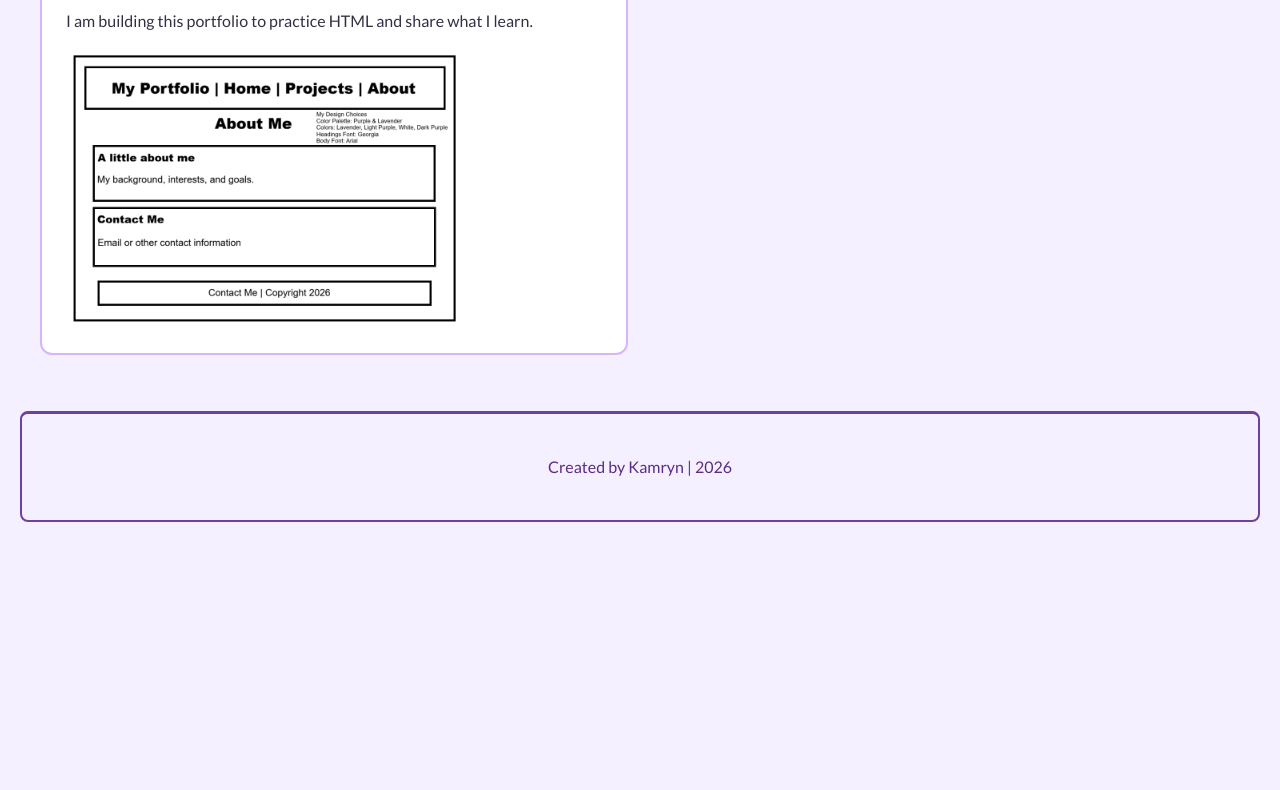
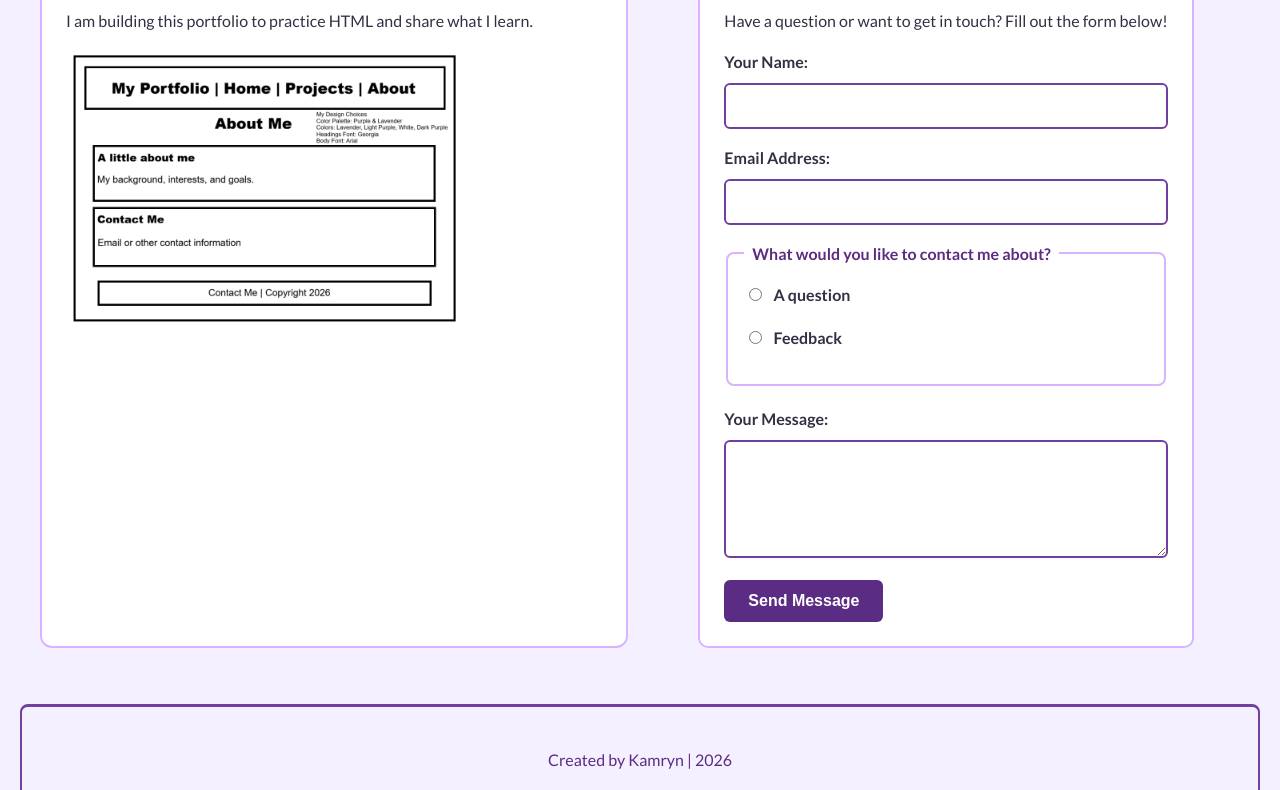
Before and after one commit to khelm95/personal-portfolio, a plain HTML site: page about.html in a window 1280 px wide. Shown: the part 885-1675 px from the top of the page. Before the commit the page ends 1427 px from the top, so only its background shows below. Drawn offline with Linux system fonts and the light colour scheme.

Commit message:
Add files via upload
Add accessible contact form and update README

```diff
--- a/about.html
+++ b/about.html
@@ -56,6 +56,50 @@
                 width="400"
             >
         </section>
+
+<section id="contact-form">
+    <h2>Contact Me</h2>
+    <p>Have a question or want to get in touch? Fill out the form below!</p>
+
+    <form action="#" method="post">
+
+        <div class="form-group">
+            <label for="name">Your Name:</label>
+            <input type="text" id="name" name="name" required>
+        </div>
+
+        <div class="form-group">
+            <label for="email">Email Address:</label>
+            <input type="email" id="email" name="email" required>
+        </div>
+
+        <fieldset>
+            <legend>What would you like to contact me about?</legend>
+
+            <div class="form-group">
+                <label for="question">
+                    <input type="radio" id="question" name="reason" value="question">
+                    A question
+                </label>
+            </div>
+
+            <div class="form-group">
+                <label for="feedback">
+                    <input type="radio" id="feedback" name="reason" value="feedback">
+                    Feedback
+                </label>
+            </div>
+        </fieldset>
+
+        <div class="form-group">
+            <label for="message">Your Message:</label>
+            <textarea id="message" name="message" rows="5" required></textarea>
+        </div>
+
+        <button type="submit">Send Message</button>
+
+    </form>
+</section>
     </main>
 
    <footer id="contact">
--- a/style.css
+++ b/style.css
@@ -341,3 +341,78 @@
     outline: 3px solid #7040A0;
     outline-offset: 4px;
 }
+
+/* Contact form styling */
+
+#contact-form {
+    background-color: #FFFFFF;
+    padding: 24px;
+    margin: 24px auto;
+    border: 2px solid #D8B4FE;
+    border-radius: 10px;
+    max-width: 600px;
+}
+
+#contact-form label {
+    display: block;
+    color: #333044;
+    font-weight: bold;
+    margin-bottom: 8px;
+}
+
+#contact-form input,
+#contact-form textarea {
+    width: 100%;
+    padding: 12px;
+    margin-bottom: 16px;
+    border: 2px solid #7040A0;
+    border-radius: 6px;
+    font-family: Arial, sans-serif;
+    font-size: 16px;
+    color: #333044;
+}
+
+#contact-form fieldset {
+    border: 2px solid #D8B4FE;
+    border-radius: 8px;
+    padding: 16px;
+    margin-bottom: 20px;
+}
+
+#contact-form legend {
+    color: #5B2C83;
+    font-weight: bold;
+    padding: 0 8px;
+}
+
+#contact-form input[type="radio"] {
+    width: auto;
+    margin-right: 8px;
+}
+
+#contact-form button {
+    background-color: #5B2C83;
+    color: #FFFFFF;
+    padding: 12px 24px;
+    border: none;
+    border-radius: 6px;
+    font-size: 16px;
+    font-weight: bold;
+    cursor: pointer;
+}
+
+#contact-form button:hover {
+    background-color: #7040A0;
+}
+
+#contact-form input:focus-visible,
+#contact-form textarea:focus-visible,
+#contact-form button:focus-visible {
+    outline: 3px solid #7040A0;
+    outline-offset: 3px;
+}
+
+#contact-form input:focus:invalid,
+#contact-form textarea:focus:invalid {
+    border: 2px solid #B42318;
+}
```
Also changed, not shown: 1 other file.
